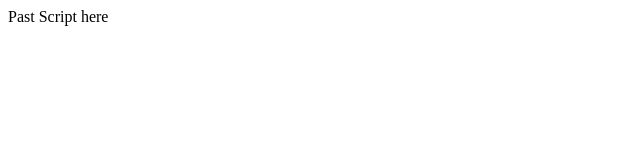
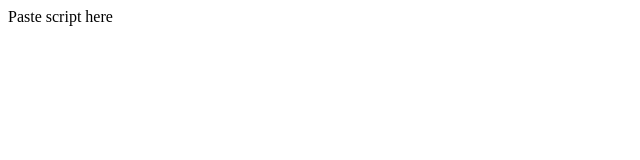
Before and after one commit to lxcmtad/Template-01, a plain HTML site: page index.html in a window 1280 px wide. Shown: the full height of the page, 0-640 px from the left. Drawn offline with Linux system fonts and the light colour scheme.

Commit message:
Update index.html

```diff
--- a/index.html
+++ b/index.html
@@ -8,7 +8,7 @@
     <meta property="og:image" content="123">
     <meta charset="utf-8">
     <meta name="viewport" content="width=device-width, initial-scale=1, shrink-to-fit=no">
-Past Script here
+Paste script here
 
   </head>
 
```
